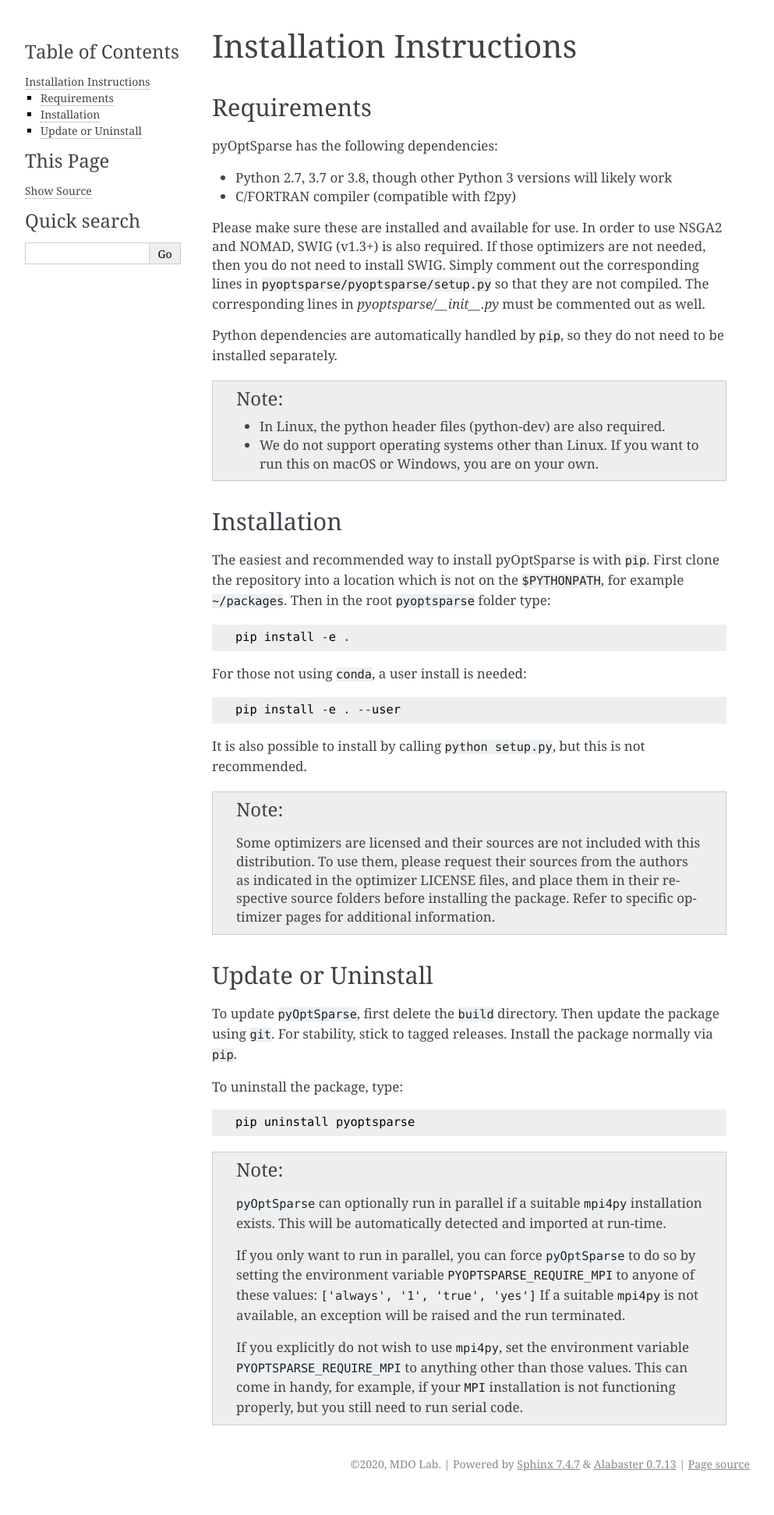
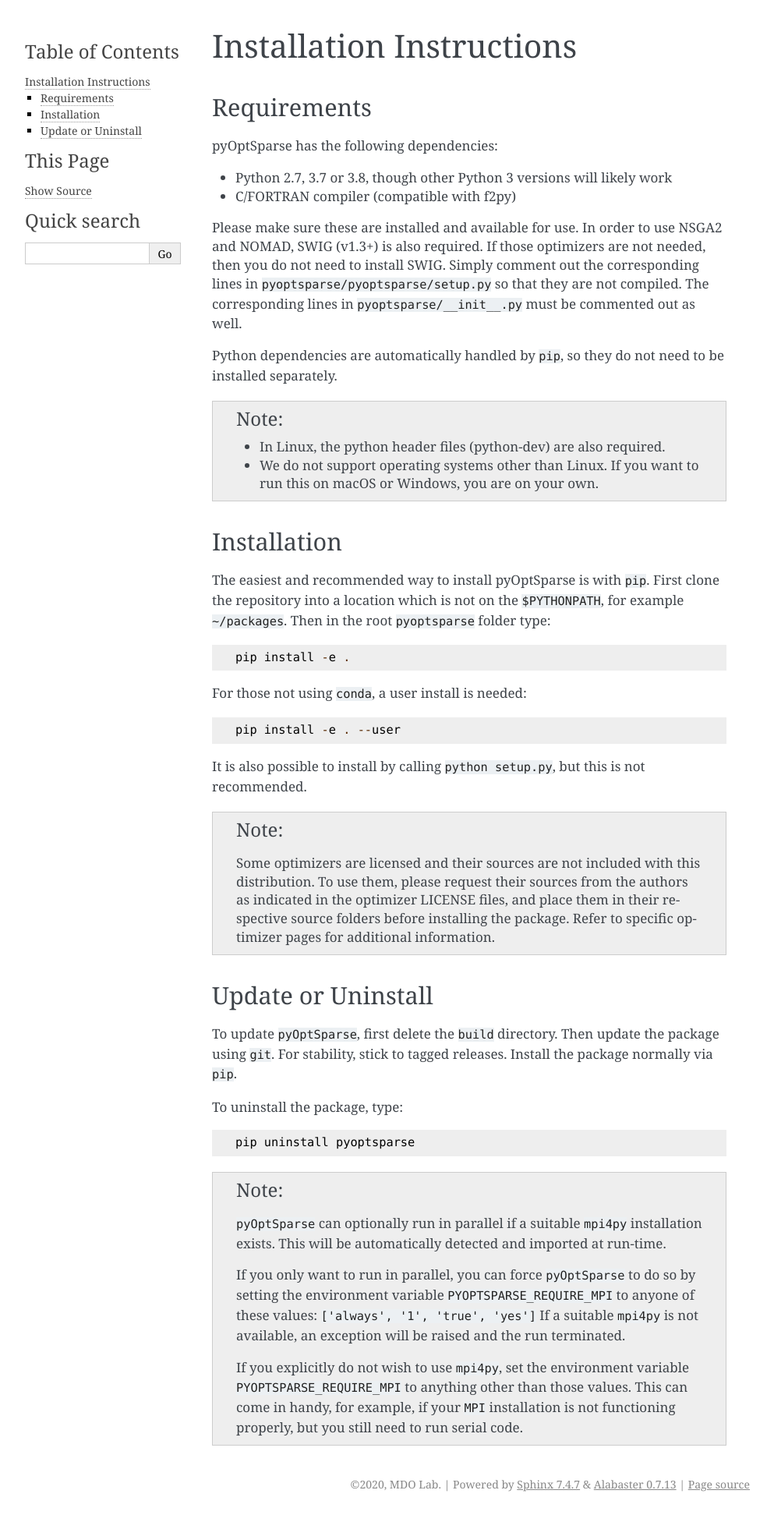
Before and after one commit to mdolab/pyoptsparse, a Sphinx documentation site: the page built from doc/install.rst, in a window 1280 px wide. Shown: the whole page at 78% size, without its empty margins (148-1141 px from the left). Built offline with Sphinx 7.4.7, drawn with Linux system fonts in a browser that asks for light colours; before the commit the page ends 1917 px from its top, so only the background shows below that.

```diff
--- a/doc/install.rst
+++ b/doc/install.rst
@@ -14,7 +14,7 @@ Please make sure these are installed and available for use.
 In order to use NSGA2 and NOMAD, SWIG (v1.3+) is also required.
 If those optimizers are not needed, then you do not need to install SWIG.
 Simply comment out the corresponding lines in ``pyoptsparse/pyoptsparse/setup.py`` so that they are not compiled.
-The corresponding lines in `pyoptsparse/__init__.py` must be commented out as well.
+The corresponding lines in ``pyoptsparse/__init__.py`` must be commented out as well.
 
 Python dependencies are automatically handled by ``pip``, so they do not need to be installed separately.
 
```
